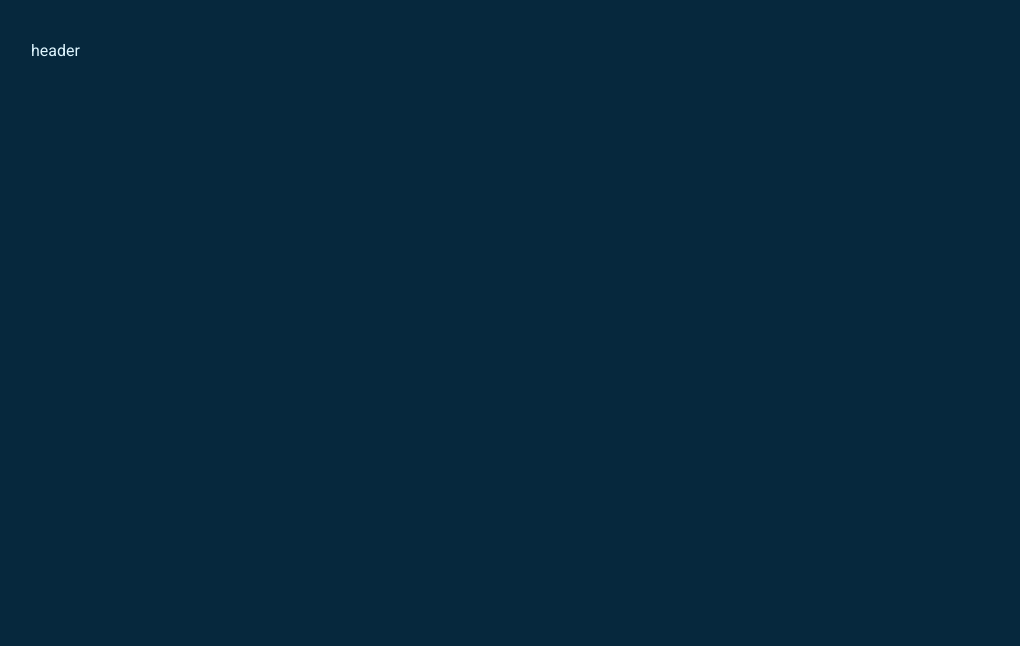
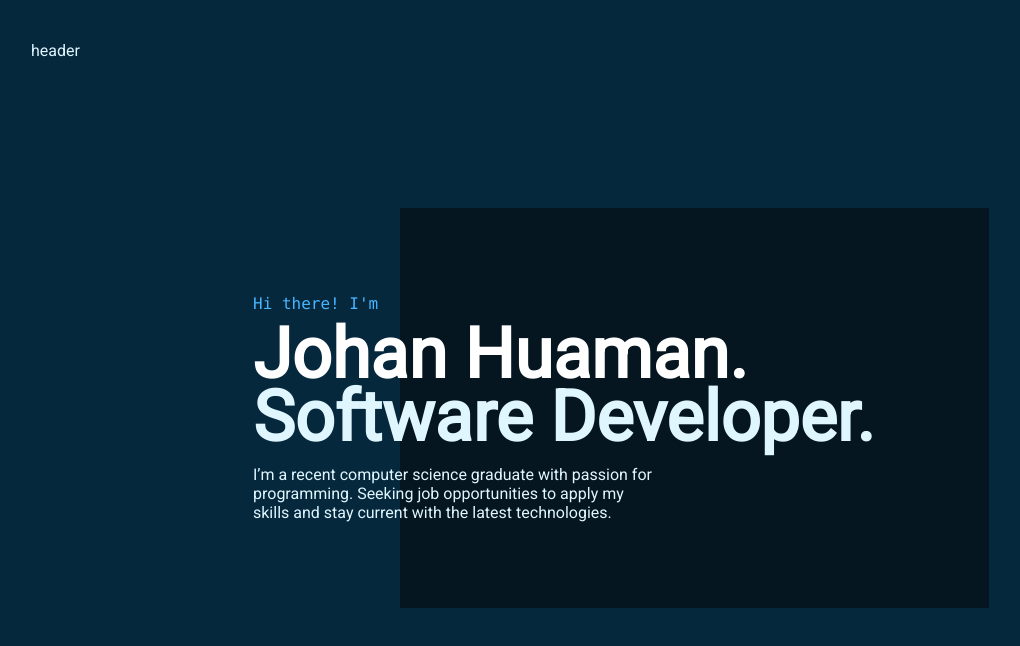
Before and after one commit to jhn-cde/portfolio, a Next.js app: page / in a window 1280 px wide. Shown: the top 646 px of the page, without its empty margins (19-1039 px from the left). Built offline with nearby package versions, Linux system fonts and the light colour scheme.

Commit message:
section styles

```diff
--- a/components/intro/Intro.tsx
+++ b/components/intro/Intro.tsx
@@ -1,12 +1,23 @@
 import React from 'react'
+import styles from './intro.module.css'
 
 const Intro = () => {
   return (
-    <>
-      <h1>Johan Huaman.</h1>
-      <h2 title='description'>Software Developer.</h2>
-      <p title='content'>I’m a recent computer science graduate with passion for programming. Seeking job opportunities to apply my skills and stay current with the latest technologies.</p>
-    </>
+    <section>
+      <div className={styles.section}>
+        <div className={styles.content_container}>
+          <div className={styles.content}>
+            <h6 className={styles.iam}>Hi there! I'm</h6>
+            <h1 className={styles.title}>Johan Huaman.</h1>
+            <h2 className={styles.subtitle} title='description'>Software Developer.</h2>
+            <div className={styles.text_container}>
+              <p title='content'>I’m a recent computer science graduate with passion for programming. Seeking job opportunities to apply my skills and stay current with the latest technologies.</p>
+            </div>
+          </div>
+        </div>
+        <div className={styles.square}></div>
+      </div>
+    </section>
   )
 }
 
--- /dev/null
+++ b/components/intro/intro.module.css
@@ -0,0 +1,56 @@
+.section{
+  height: 90vh;
+  display: flex;
+  justify-content: center;
+  align-items: center;
+  padding: 0 2rem;
+  width: 100%;
+  max-width: 800px;
+}
+
+.title{
+  font-size: clamp(30px, 7vw, 70px);
+  font-weight: 600;
+  line-height: 0.9;
+  color: var(--global-title-text-color);
+}
+
+.subtitle{
+  font-size: clamp(30px, 7vw, 70px);
+  font-weight: 600;
+  line-height: 0.9;
+  color: var(--global-text-color);
+  margin-bottom: 1rem;
+}
+
+.iam{
+  font-size: clamp(14px, 5vw, 16px);
+  font-weight: 400;
+  font-family: var(--font-mono);
+  color: var(--global-primary-color);
+  margin-bottom: 10px;
+}
+.text_container{
+  width: 25rem;
+  max-width: 55vw;
+}
+
+.content_container{
+  width: 20%;
+}
+
+.content{
+  width: 40rem;
+  max-width: 800px;
+  z-index: 1;
+  position: relative;
+  left: 0;
+  box-sizing: border-box;
+}
+
+.square{
+  width: 80%;
+  height: 25rem;
+  margin-left: auto;
+  background-color: var(--global-foreground-color);
+}
```
